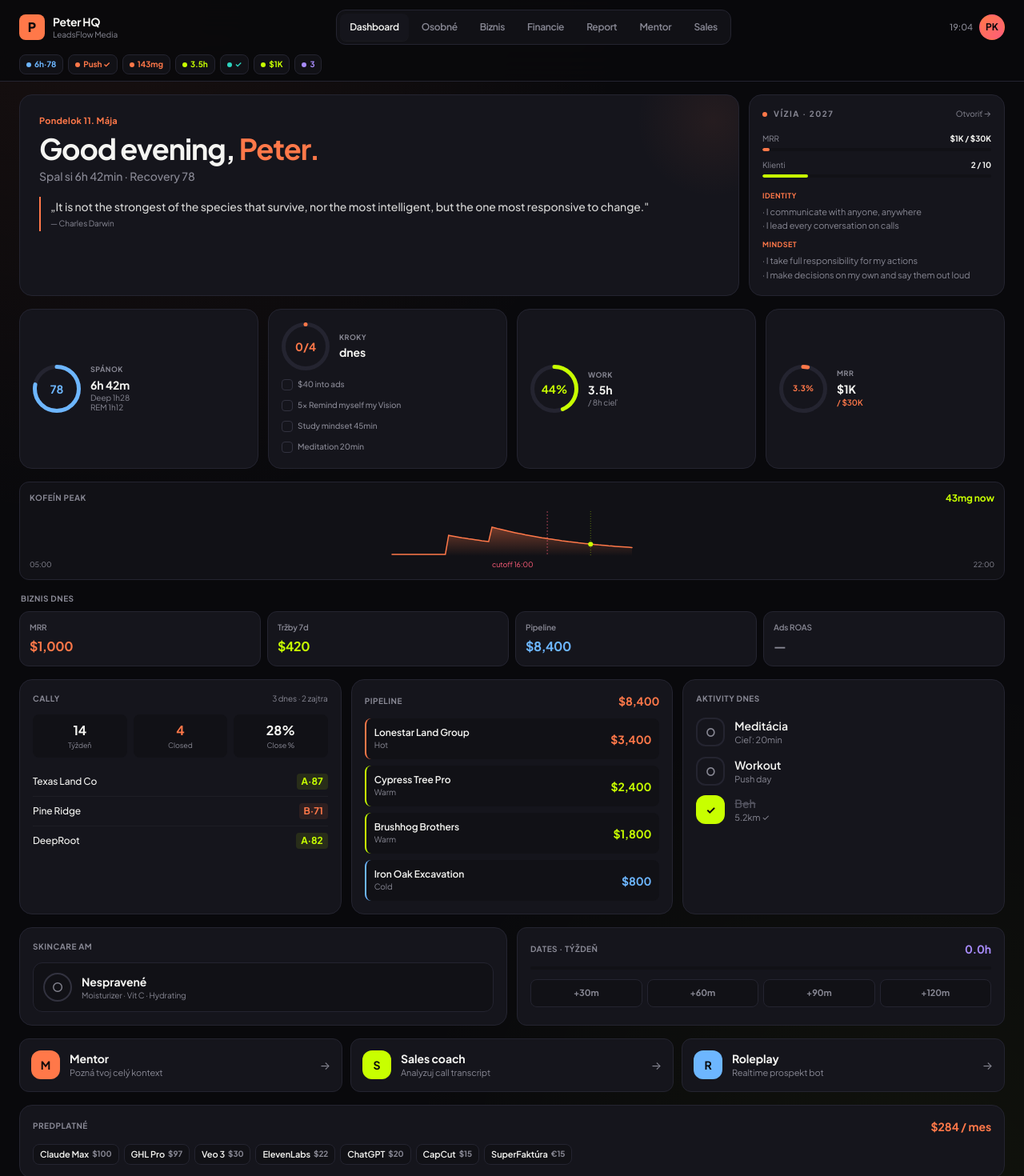
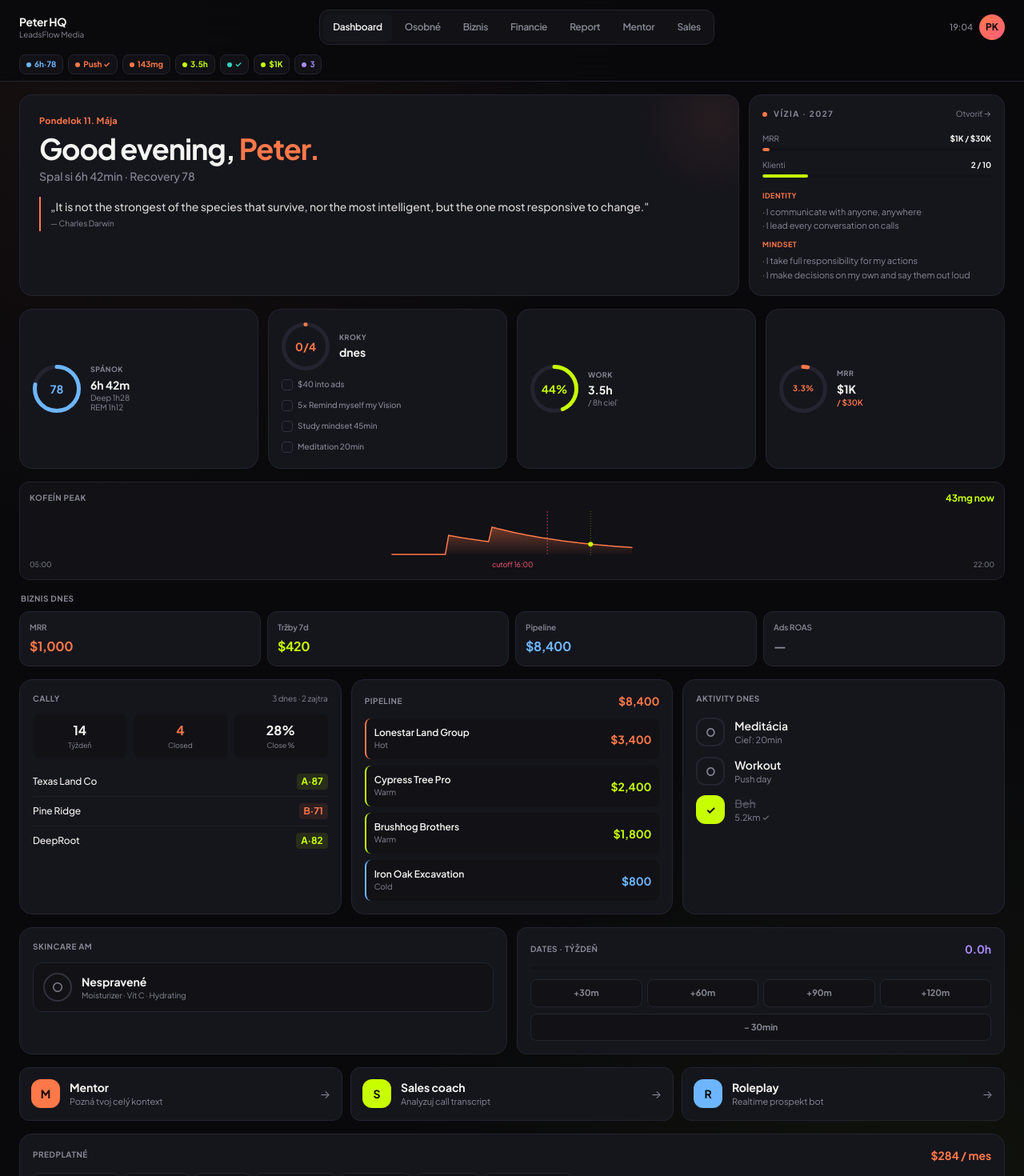
Before and after one commit to peterkalina-01/peter-hq, a Next.js app: page / in a window 1280 px wide. Shown: the top 1470 px of the page at 80% size. Built offline with nearby package versions, Linux system fonts and the light colour scheme.

Commit message:
Add all items

```diff
--- a/components/DashboardClient.tsx
+++ b/components/DashboardClient.tsx
@@ -181,7 +181,7 @@ function DatesTracker() {
       <div className="h-1 bg-bg-elev rounded-full overflow-hidden mb-3">
         <div className="h-full rounded-full transition-all" style={{ width: `${Math.min((minutes / 300) * 100, 100)}%`, background: '#a78bfa' }}/>
       </div>
-      <div className="grid grid-cols-4 gap-1.5">
+      <div className="grid grid-cols-4 gap-1.5 mb-2">
         {[30, 60, 90, 120].map(m => (
           <button key={m} onClick={() => setMinutes(prev => prev + m)}
             className="py-2 bg-bg-elev rounded-lg text-[11px] font-bold text-text-dim hover:text-violet border border-border transition-all">
@@ -189,6 +189,11 @@ function DatesTracker() {
           </button>
         ))}
       </div>
+      <button
+        onClick={() => setMinutes(prev => Math.max(0, prev - 30))}
+        className="w-full py-2 bg-bg-elev rounded-lg text-[11px] font-bold text-text-dim hover:text-rose border border-border transition-all">
+        − 30min
+      </button>
     </div>
   );
 }
--- a/components/TopBar.tsx
+++ b/components/TopBar.tsx
@@ -64,9 +64,8 @@ export default function TopBar() {
     <div className="sticky top-0 z-50 border-b border-border backdrop-blur-xl bg-bg/90">
       {/* Main nav row */}
       <div className="flex items-center justify-between px-4 md:px-6 py-3">
-        <Link href="/" className="flex items-center gap-2.5 flex-shrink-0">
-          <div className="w-8 h-8 bg-accent rounded-[8px] flex items-center justify-center font-extrabold text-[16px] text-bg">P</div>
-          <div className="hidden sm:flex flex-col leading-tight">
+        <Link href="/" className="flex items-center flex-shrink-0">
+          <div className="flex flex-col leading-tight">
             <div className="text-[14px] font-bold tracking-tight">Peter HQ</div>
             <div className="text-[10px] text-text-dim">LeadsFlow Media</div>
           </div>
```
